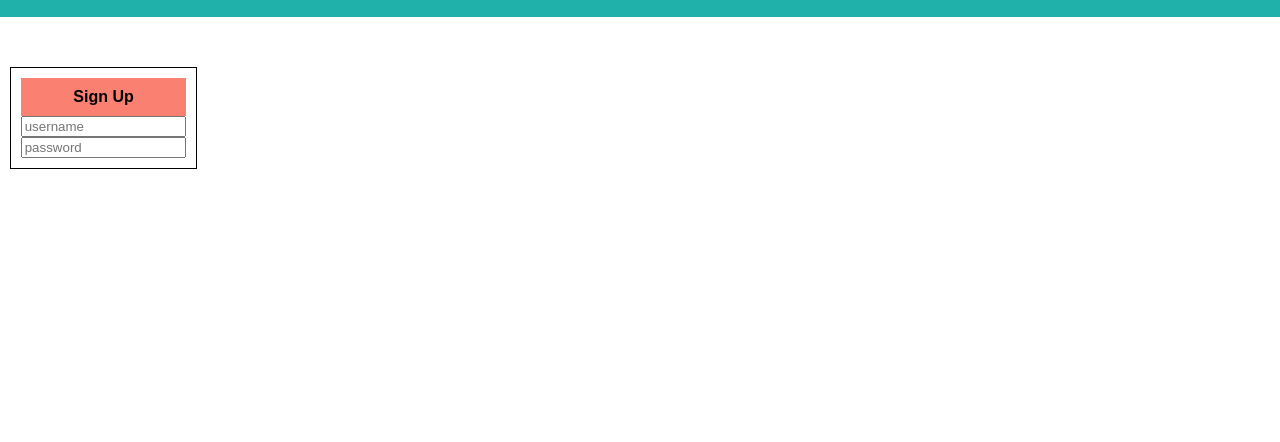
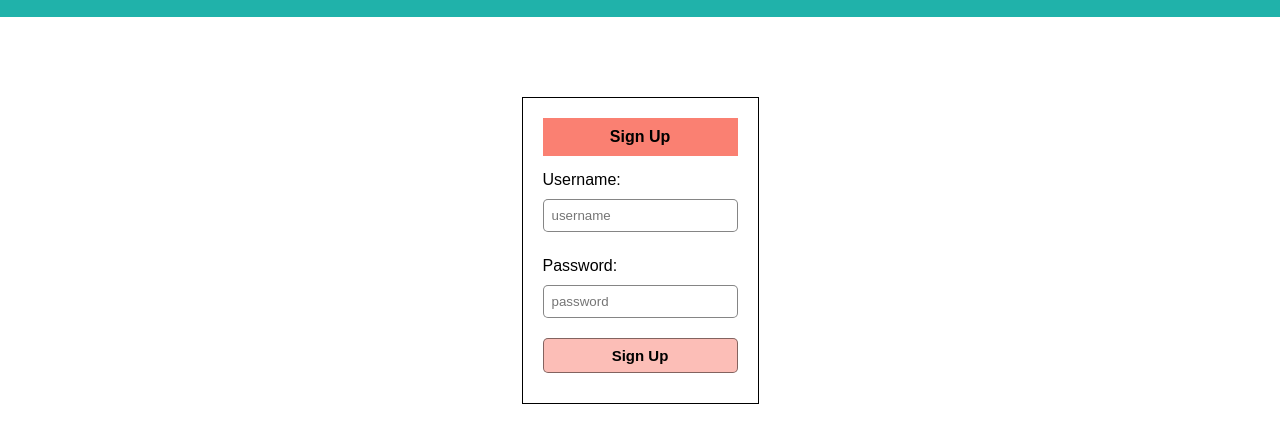
Before and after one commit to neyser95/techSav, a React app: page /signup in a window 1280 px wide. Shown: the part 46-488 px from the top of the page. Built offline with nearby package versions, Linux system fonts and the light colour scheme.

Commit message:
backend exists and connected to db. React redirect not working

```diff
--- a/client/components/App.js
+++ b/client/components/App.js
@@ -9,8 +9,34 @@ class App extends Component {
   constructor(props) {
     super(props),
       this.state = {
-        blogs: []
+        isLoggin: false,
+        redirectMe: false,
+        redirectUrl: '/',
+        posts: []
       }
+  }
+
+  handleSignup(e) {
+    e.preventDefault();
+    const data = new FormData(e.target);
+    console.log(e.target, data);
+
+    fetch('/app/signup', {
+      method: 'POST',
+      headers: {
+        'Content-Type': 'application/json'
+      },
+      body: JSON.stringify({
+        game: "One"
+      })
+    })
+    .then(res => {
+      console.log('This is th response:', res);
+      this.setState({ redirectMe: !this.state.redirectMe }, () => {
+        console.log(this.state);
+      });
+    })
+    .catch(err => { 'There was an error' });
   }
 
   render() {
@@ -21,7 +47,7 @@ class App extends Component {
           <Switch>
             <Route exact path='/' render={props => <HomePage {...props} />} />
             <Route path='/login' render={props => <LoginPage {...props} />} />
-            <Route path='/signup' render={props => <SignupPage {...props} />} />
+            <Route path='/signup' render={props => <SignupPage {...props} handleSignup={this.handleSignup} redirectMe={this.state.redirectMe} redirectUrl={this.state.redirectUrl} />} />
           </Switch>
         </div>
       </div>
--- a/client/components/Homepage/HomePage.js
+++ b/client/components/Homepage/HomePage.js
@@ -3,7 +3,7 @@ import React from 'react';
 const HomePage = (props) => {
   return (
     <div>
-      <h1>This app is not working!</h1>
+      <h1>This app is working!</h1>
     </div>
   )
 }
--- a/client/components/Login/LoginPage.js
+++ b/client/components/Login/LoginPage.js
@@ -5,8 +5,11 @@ const LoginPage = (props) => {
     <div className="form-container">
       <form id="login-form" action="/login">
         <header id="login-form-header"><b>Login</b></header>
+        <label> Username: </label>
         <input type="text" placeholder="username"/>
+        <label> Password: </label>
         <input type="password" placeholder="password"/>
+        <input id="login-form-submit" type="submit" value="Login"/>
       </form>
     </div>
   )
--- a/client/components/Signup/Signup.js
+++ b/client/components/Signup/Signup.js
@@ -1,12 +1,24 @@
 import React from 'react';
+import { Redirect } from 'react-router-dom';
 
 const SignupPage = (props) => {
+  console.log('This is reaching')
+  console.log(props);
+  if (props.redirectMe) {
+    console.log("Hello!!");
+    return (
+      <Redirect to={props.redirectUrl} />
+    );
+  }
   return (
     <div className="form-container">
-      <form id="signup-form" action="/login">
+      <form id="signup-form" onSubmit={(e) => { props.handleSignup(e); }}>
         <header id="signup-form-header"><b>Sign Up</b></header>
-        <input type="text" placeholder="username"/>
-        <input type="password" placeholder="password"/>
+        <label> Username: </label>
+        <input type="text" name="username" placeholder="username" />
+        <label> Password: </label>
+        <input type="password" name="password" placeholder="password" />
+        <input id="signup-form-submit" type="submit" value="Sign Up" />
       </form>
     </div>
   )
--- a/client/scss/application.scss
+++ b/client/scss/application.scss
@@ -33,15 +33,16 @@ body{
 }
 
 .form-container{
-  display: inline-flex;
+  display: flex;
+  flex-flow: column;
   justify-content: center;
-  margin: 50px auto;
+  margin: 80px auto;
+  width: 60%;
   #login-form{
     display: flex;
     flex-flow: column;
     border: 1px solid black;
-    padding: 10px;
-    width: 80%;
+    padding: 20px;
     align-self: center;
     justify-content: center;
     &-header{
@@ -49,13 +50,27 @@ body{
       text-align: center;
       background-color: lightseagreen;
     }
+    &-submit{
+      background-color: rgba(32, 178, 171, 0.5);
+      font-size: 15px;
+      font-weight: 600;
+      cursor: pointer;
+    }
+    input{
+      padding: 8px;
+      margin: 10px 0;
+      border: 1px solid rgba(0, 0, 0, 0.479);
+      border-radius: 5px;
+    }
+    input:focus{
+      outline: none;
+    }
   }
   #signup-form{
     display: flex;
     flex-flow: column;
     border: 1px solid black;
-    padding: 10px;
-    width: 80%;
+    padding: 20px;
     align-self: center;
     justify-content: center;
     &-header{
@@ -63,5 +78,23 @@ body{
       text-align: center;
       background-color: salmon;
     }
+    &-submit{
+      background-color: rgba(249, 126, 112, 0.5);
+      font-size: 15px;
+      font-weight: 600;
+      cursor: pointer;
+    }
+    input{
+      padding: 8px;
+      border-radius: 5px;
+      margin: 10px 0;
+      border: 1px solid rgba(0, 0, 0, 0.479);
+    }
+    input:focus{
+      outline: none;
+    }
+  }
+  label{
+    margin-top: 15px;
   }
 }
--- a/index.html
+++ b/index.html
@@ -3,6 +3,7 @@
   <meta charset="UTF-8">
   <meta name="viewport" content="width=device-width, initial-scale=1.0">
   <meta http-equiv="X-UA-Compatible" content="ie=edge">
+  <base href="/" />
   <title>Blog Project</title>
 </head>
 <body>
--- a/package.json
+++ b/package.json
@@ -12,9 +12,13 @@
   "author": "Neyser Zana",
   "license": "ISC",
   "dependencies": {
+    "bcryptjs": "^2.4.3",
+    "body-parser": "^1.18.3",
+    "cookie-parser": "^1.4.3",
     "css-loader": "^1.0.0",
     "express": "^4.16.4",
     "express-generator": "^4.16.0",
+    "mongoose": "^5.3.6",
     "node-sass": "^4.9.4",
     "path": "^0.12.7",
     "react": "^16.5.2",
--- a/webpack.config.js
+++ b/webpack.config.js
@@ -17,11 +17,10 @@ module.exports = {
             loader: 'babel-loader',
             options: {
               presets: ['react', 'babel-preset-env', 'es2015']
-            }
+            },
           }
         ]
-      }
-      ,
+      },
       {
         test: /\.scss$/,
         use: [
```
Also changed, not shown: server/server.js (+17 -2 lines), build/index.html, build/webpack-bundle.js, 1 other file.
